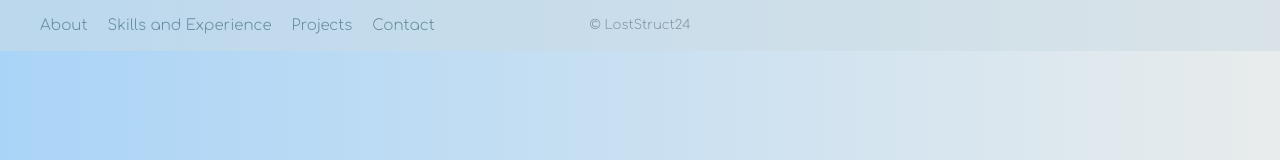
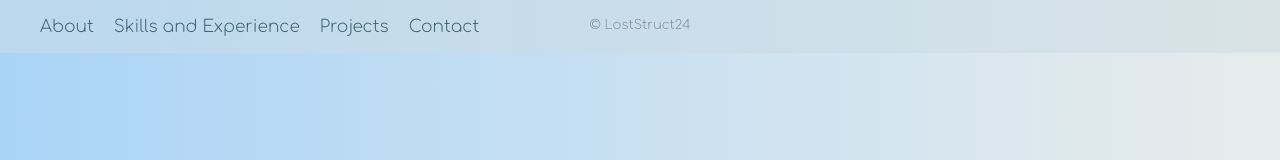
Before and after one commit to LostStruct24/LostStruct24-Portfolio, a React (Create React App) app: page / in a window 1280 px wide. Shown: the top 160 px of the page. Built offline with nearby package versions, Linux system fonts and the light colour scheme.

Commit message:
portfolio

```diff
--- a/src/components/About/About.jsx
+++ b/src/components/About/About.jsx
@@ -18,7 +18,7 @@ const About = () => {
                 </div>
                 </div>
             </div>
-            <h2>• Designer & front-end web developer •</h2>
+            <h2>• Front-end web developer & designer •</h2>
             <a href="https://github.com/LostStruct24"
                target="_blank"
                rel="noreferrer" >
--- a/src/components/About/About.module.css
+++ b/src/components/About/About.module.css
@@ -39,7 +39,7 @@
   margin: auto;
   display: block;
   margin: 1% 38% 1% 38%;
-  width: 60vmin;
+  width: 50vmin;
   height: 40vmin;
   transition: all 1s;
 }
--- a/src/components/Navbar/Navbar.module.css
+++ b/src/components/Navbar/Navbar.module.css
@@ -13,7 +13,7 @@
   }
 
   .Navbar ul li {
-    font-size: 15px;
+    font-size: 17px;
     padding-right: 20px;
     padding-left: 0;
     padding-top: 10px;
@@ -22,7 +22,7 @@
   }
 
   .Navbar ul li a {
-    color: rgb(98, 140, 156);
+    color: rgb(66, 100, 114);
     text-decoration: none;
     cursor: pointer;
     transition: color .3s;
```
Also changed, not shown: 1 other file (tests, documents, lock files or other folders).
